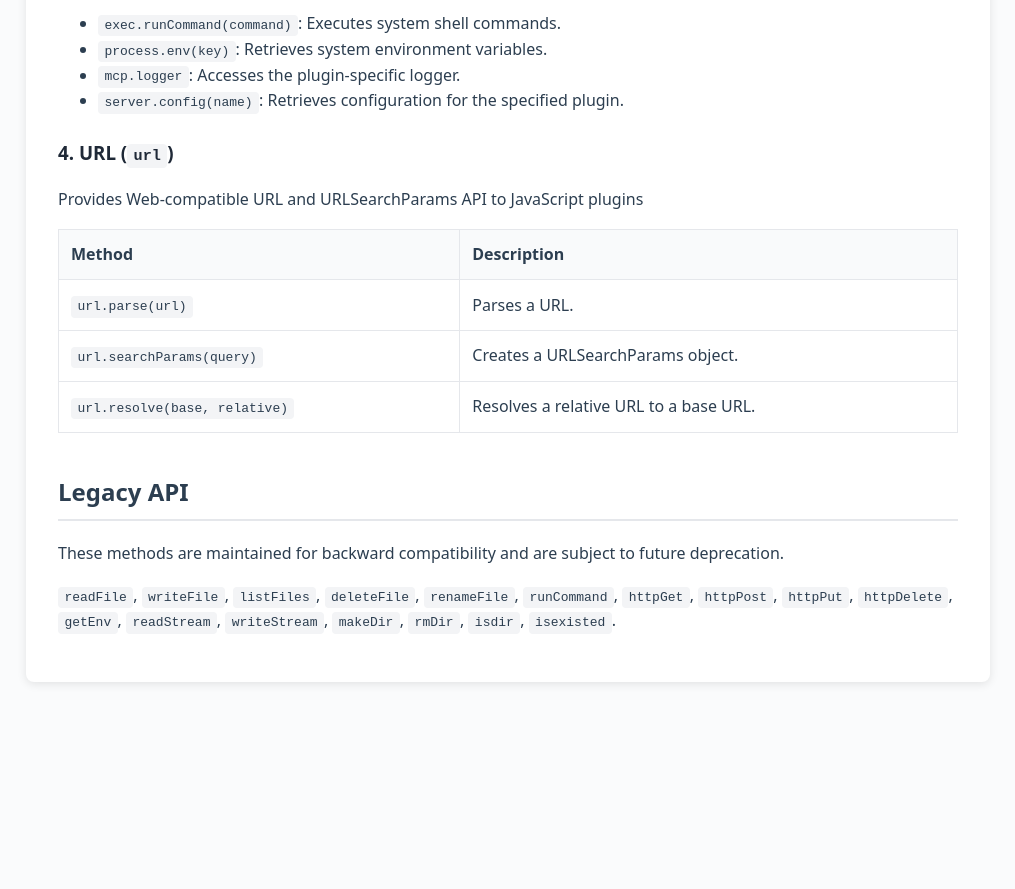
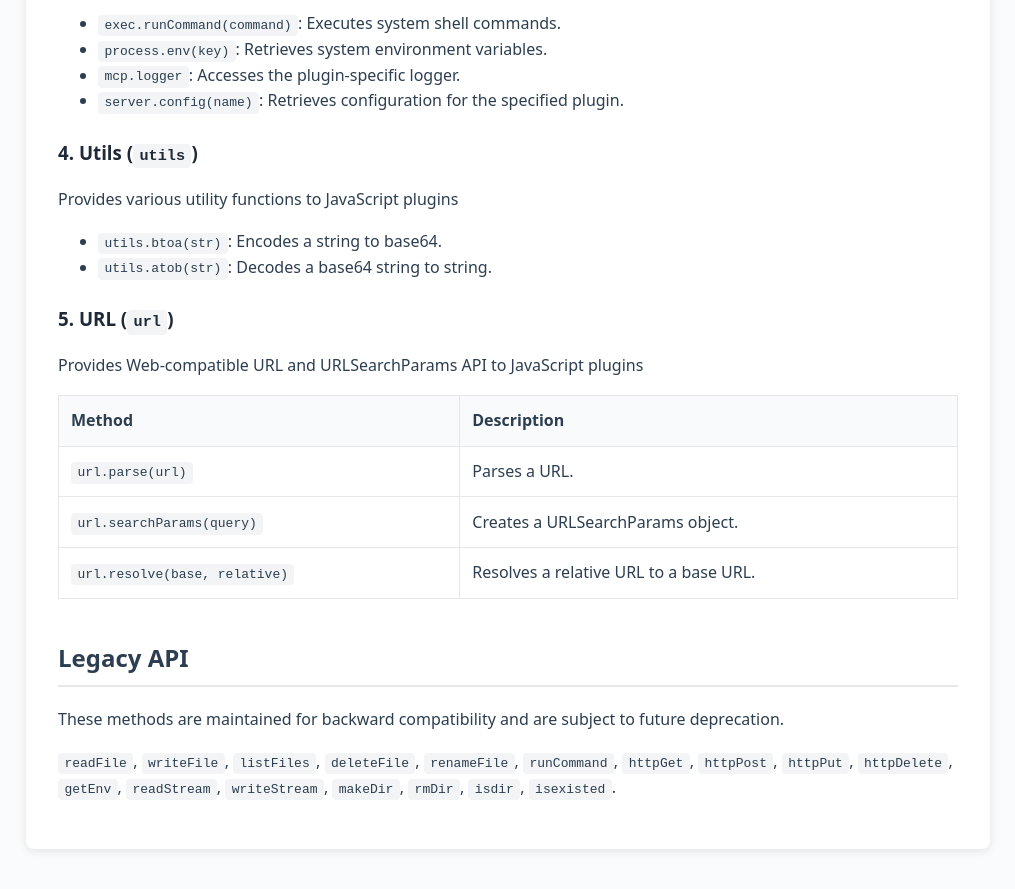
Before and after one commit to davidcrumpton/mcp-host-engine, a plain HTML site: page docs/index.html in a window 1280 px wide. Shown: the part 1380-2269 px from the top of the page, without its empty margins (132-1147 px from the left). Before the commit the page ends 2102 px from the top, so only its background shows below. Drawn offline with Linux system fonts and the light colour scheme.

Commit message:
docs: add utils module documentation with base64 encoding and decoding methods

```diff
--- a/docs/index.html
+++ b/docs/index.html
@@ -57,7 +57,14 @@
       <li><code>server.config(name)</code>: Retrieves configuration for the specified plugin.</li>
     </ul>
 
-    <h3>4. URL (<code>url</code>)</h3>
+    <h3>4. Utils (<code>utils</code>)</h3>
+    <p>Provides various utility functions to JavaScript plugins</p>
+    <ul>
+      <li><code>utils.btoa(str)</code>: Encodes a string to base64.</li>
+      <li><code>utils.atob(str)</code>: Decodes a base64 string to string.</li>
+    </ul>
+
+    <h3>5. URL (<code>url</code>)</h3>
     <p>Provides Web-compatible URL and URLSearchParams API to JavaScript plugins</p>
     <table>
       <tr><th>Method</th><th>Description</th></tr>
```
